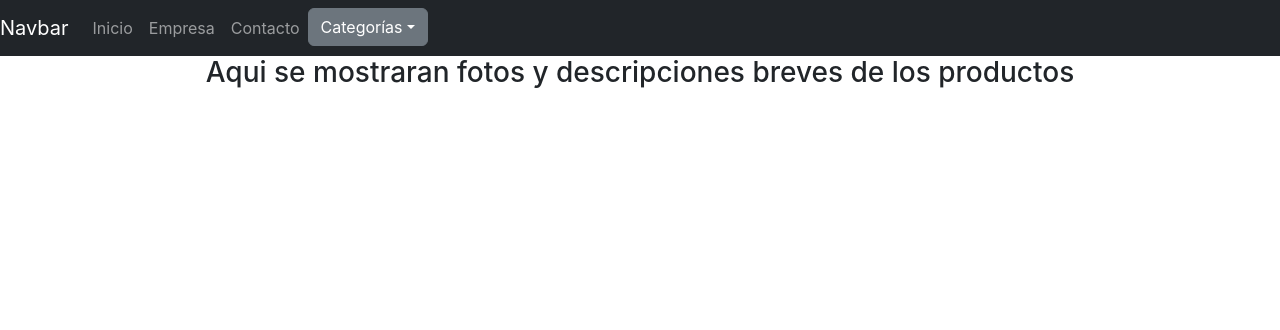
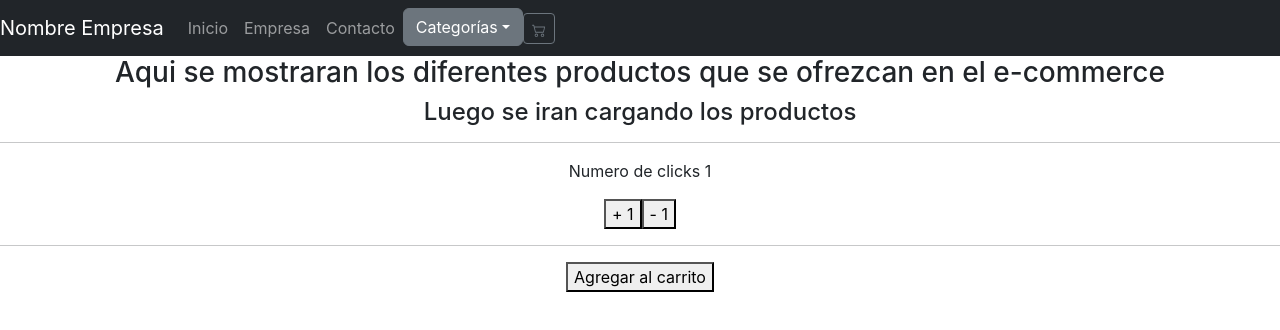
Before and after one commit to joseGiraudo/ecommerce-giraudo, a React (Create React App) app: page / in a window 1280 px wide. Shown: the top 330 px of the page. Built offline with nearby package versions, Linux system fonts and the light colour scheme.

Commit message:
Se agregan el contenedor para mostrar los productos y el CartWidget

```diff
--- a/package.json
+++ b/package.json
@@ -8,6 +8,7 @@
     "@testing-library/user-event": "^13.5.0",
     "react": "^18.2.0",
     "react-dom": "^18.2.0",
+    "react-icons": "^4.4.0",
     "react-scripts": "5.0.1",
     "web-vitals": "^2.1.4"
   },
--- a/src/App.js
+++ b/src/App.js
@@ -2,10 +2,15 @@ import logo from './logo.svg';
 import './App.css';
 import { toBePartiallyChecked } from '@testing-library/jest-dom/dist/matchers';
 import NavBar from './components/NavBar';
+import Contador from './components/Contador';
+import ItemListContainer from './components/ItemListContainer';
 
 const estilos = {
   backgroundColor: 'blue',
   color: 'white'
+}
+const agregarProducto = (cant) => {
+  console.log(`Agregar ${cant} de producto al carrito`);
 }
 
 function App() {
@@ -13,7 +18,14 @@ function App() {
     <div className="App">
       <NavBar />
 
-      <h3>Aqui se mostraran fotos y descripciones breves de los productos</h3>
+      <ItemListContainer />
+      <hr />
+      <Contador
+        stock = {7}
+        initial = {1}
+        agregarProducto = {agregarProducto}
+      />
+
     </div>
   );
 }
--- /dev/null
+++ b/src/components/CartWidget.js
@@ -0,0 +1,10 @@
+import React from 'react';
+import { BsCart2 } from 'react-icons/bs';
+
+const CartWidget = () => {
+  return (
+    <div><BsCart2 /></div>
+  )
+}
+
+export default CartWidget;
--- /dev/null
+++ b/src/components/Contador.js
@@ -0,0 +1,28 @@
+import React, { useState } from 'react';
+
+const Contador = ({stock, initial, agregarProducto}) => {
+    const [ contador, setContador ] = useState(initial);
+
+    const sumarClick = () => {
+        if (contador < stock) {
+            setContador(contador + 1);
+        }
+    }
+    const restarClick = () => {
+        if (contador > 0) {
+            setContador(contador - 1);
+        }
+    }
+
+    return (
+        <div>
+            <p>Numero de clicks {contador}</p>
+            <button onClick={sumarClick} >+ 1</button>
+            <button onClick={restarClick} >- 1</button>
+            <hr/>
+            <button onClick={() => (agregarProducto(contador))} >Agregar al carrito</button>
+        </div>
+    )
+}
+
+export default Contador;
--- /dev/null
+++ b/src/components/ItemListContainer.js
@@ -0,0 +1,12 @@
+import React from 'react';
+
+const ItemListContainer = () => {
+  return (
+    <div>
+        <h3>Aqui se mostraran los diferentes productos que se ofrezcan en el e-commerce</h3>
+        <h4>Luego se iran cargando los productos</h4>
+    </div>
+  )
+}
+
+export default ItemListContainer;
--- a/src/components/NavBar.js
+++ b/src/components/NavBar.js
@@ -1,33 +1,39 @@
-import React from 'react'
+import React from 'react';
+import CartWidget from './CartWidget';
 
 const NavBar = () => {
   return (
-    <nav class="navbar navbar-expand-lg navbar-dark bg-dark">
-      <a class="navbar-brand" href="#">Navbar</a>
-      <div class="">
-        <ul class="navbar-nav">
-          <li class="nav-item active">
-            <a class="nav-link" href="#">Inicio</a>
+    <nav className="navbar navbar-expand-lg navbar-dark bg-dark">
+      <a className="navbar-brand" href="#">
+        Nombre Empresa
+      </a>
+      <div className="">
+        <ul className="navbar-nav ">
+          <li className="nav-item active">
+            <a className="nav-link" href="#">Inicio</a>
           </li>
-          <li class="nav-item">
-            <a class="nav-link" href="#">Empresa</a>
+          <li className="nav-item">
+            <a className="nav-link" href="#">Empresa</a>
           </li>
-          <li class="nav-item">
-            <a class="nav-link" href="#">Contacto</a>
+          <li className="nav-item">
+            <a className="nav-link" href="#">Contacto</a>
           </li>
-          <div class='dropdown'>
-            <button class="btn btn-secondary dropdown-toggle" type="button" id="dropdownMenuButton" data-toggle="dropdown" aria-haspopup="true" aria-expanded="false">
+          <div className='dropdown'>
+            <button className="btn btn-secondary dropdown-toggle" type="button" id="dropdownMenuButton" data-toggle="dropdown" aria-haspopup="true" aria-expanded="false">
               Categorías
             </button>
-            <div class="dropdown-menu" aria-labelledby="dropdownMenuButton">
-              <a class="dropdown-item" href="#">Primer categoria</a>
-              <a class="dropdown-item" href="#">Segunda categoria</a>
-              <a class="dropdown-item" href="#">Tercer categoria</a>
+            <div className="dropdown-menu" aria-labelledby="dropdownMenuButton">
+              <a className="dropdown-item" href="#">Primer categoria</a>
+              <a className="dropdown-item" href="#">Segunda categoria</a>
+              <a className="dropdown-item" href="#">Tercer categoria</a>
             </div>
           </div>
         </ul>
       </div>
 
+      <button className="btn btn-sm btn-outline-secondary my-2 my-sm-0" type='button'  >
+          <CartWidget />
+      </button>
     </nav>
   )
 }
```
Also changed, not shown: 1 other file (tests, documents, lock files or other folders).
